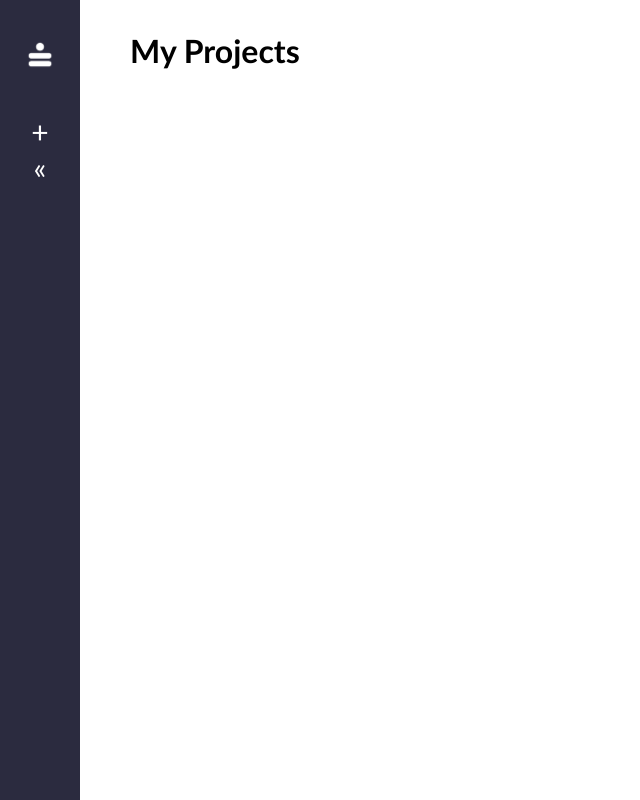
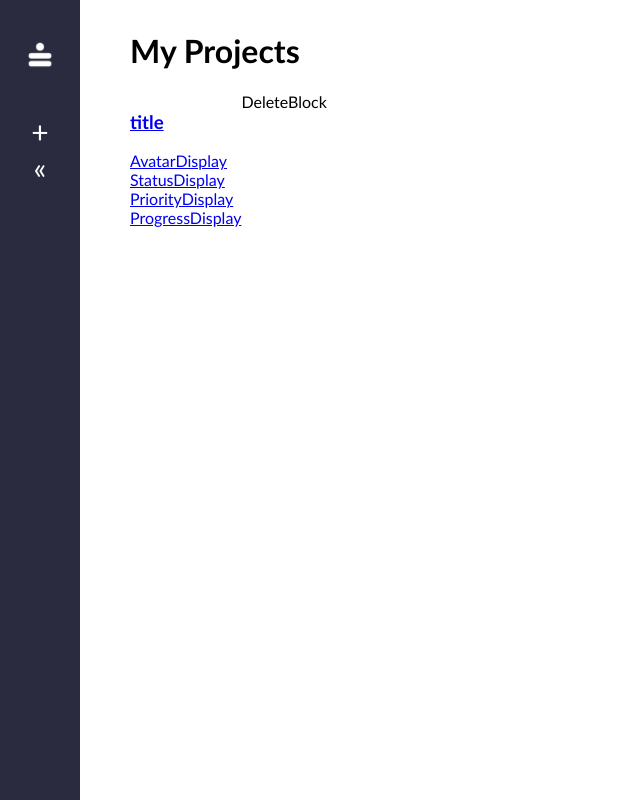
Before and after one commit to marksayers46/team-manager, a React (Create React App) app: page / in a window 1280 px wide. Shown: the whole page, without its empty margins (0-640 px from the left). Built offline with nearby package versions, Linux system fonts and the light colour scheme.

Commit message:
setting TicketCard

```diff
--- a/src/components/Nav.js
+++ b/src/components/Nav.js
@@ -8,7 +8,7 @@ const Nav = () => {
   return (
     <nav>
       <div className="logo-container">
-        <img src={logo} alt="logo" />
+        <img src={logo} alt="logo" onClick={() => navigate('/')}/>
       </div>
       <div className="controls-container">
         <div className="icon" onClick={() => navigate('/ticket')}>+</div>
--- /dev/null
+++ b/src/components/StatusDisplay.js
@@ -0,0 +1,9 @@
+
+
+const StatusDisplay = () => {
+  return (
+    <div>StatusDisplay</div>
+  )
+}
+
+export default StatusDisplay
--- a/src/components/TicketCard.js
+++ b/src/components/TicketCard.js
@@ -1,7 +1,23 @@
+import { Link } from 'react-router-dom'
+import AvatarDisplay from './AvatarDisplay'
+import StatusDisplay from './StatusDisplay'
+import PriorityDisplay from './PriorityDisplay'
+import ProgressDisplay from './ProgressDisplay'
+import DeleteBlock from './DeleteBlock'
 
 const TicketCard = () => {
   return (
-    <div className="ticket-card"></div>
+    <div className="ticket-card">
+      <div className="ticket-color"></div>
+      <Link>
+        <h3>title</h3>
+        <AvatarDisplay />
+        <StatusDisplay />
+        <PriorityDisplay />
+        <ProgressDisplay />
+      </Link>
+      <DeleteBlock />
+    </div>
   )
 }
 
--- a/src/index.css
+++ b/src/index.css
@@ -25,13 +25,16 @@ nav .logo-controls {
 
 nav .logo-container img {
     width: 30px;
+    cursor: pointer;
 }
 
 nav .icon {
     color:rgba(255, 255, 255);
     font-size: 30px;
+    cursor: pointer;
 }
 
+/* Dashboard */
 .dashboard {
     padding: 10px 50px;
     width: 100%;
@@ -41,3 +44,9 @@ nav .icon {
     height: 80vh;
     overflow: scroll;
 }
+
+/* TicketCard */
+.ticket-card {
+    display: flex;
+    width: 100%;
+}
```
